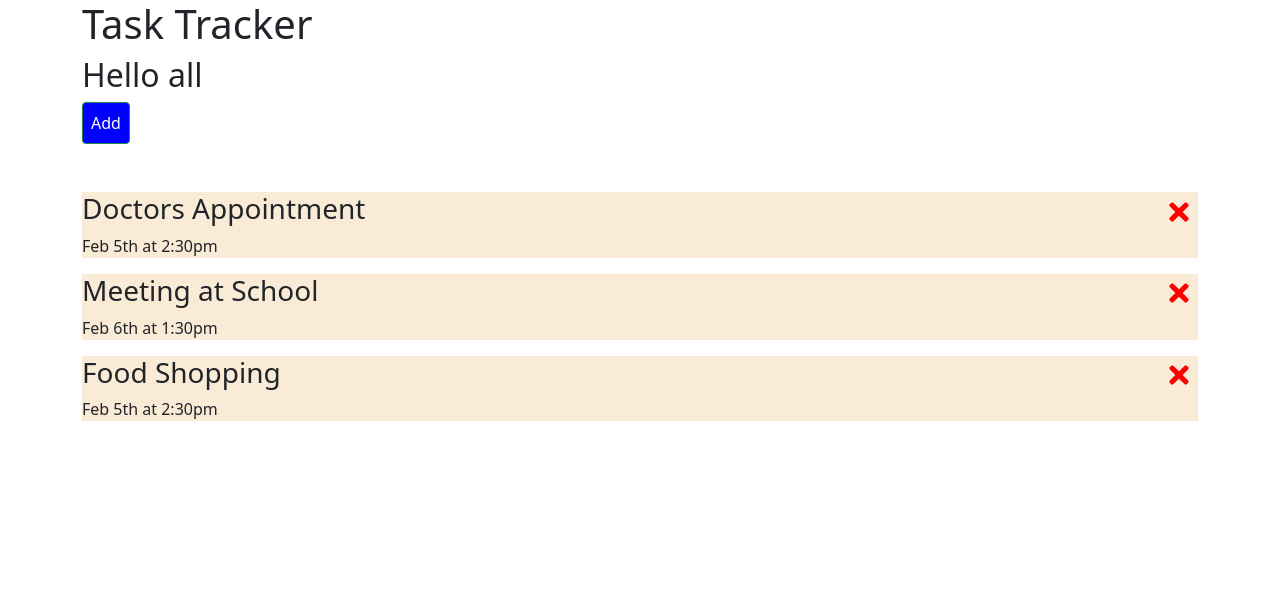
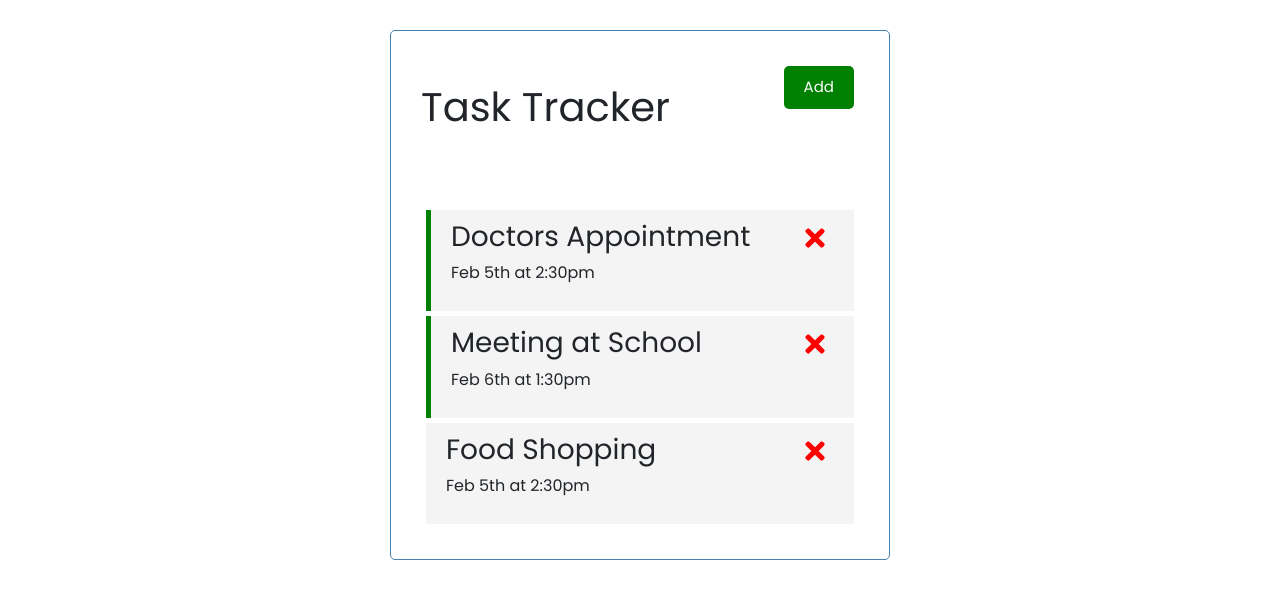
Before and after one commit to nenad2504/React-Task-Tracker, a React (Vite) app: page / in a window 1280 px wide. Shown: the top 598 px of the page. Built offline with nearby package versions, Linux system fonts and the light colour scheme.

Commit message:
added toogle reminder and css

```diff
--- a/src/App.jsx
+++ b/src/App.jsx
@@ -31,11 +31,16 @@ const deleteTask = (id) => {
   setTasks(tasks.filter((task) => task.id != id));
 };
 
+//Toogle reminder
+const toggleReminder = (id) => {
+  setTasks(tasks.map((task) => task.id === id ? {...task, reminder: !task.reminder} : task))
+}
+
   return (
     <>
     <div className='container'>
       <Header ime={name} />
-      {tasks.length > 0 ? <Tasks tasks={tasks} onDelete={deleteTask}/> : 'No Tasks To Show'}
+      {tasks.length > 0 ? <Tasks tasks={tasks} onDelete={deleteTask} onToggle={toggleReminder}/> : 'No Tasks To Show'}
     </div>
     </>
   )
--- a/src/components/Button.jsx
+++ b/src/components/Button.jsx
@@ -3,7 +3,7 @@ import PropTypes from 'prop-types'
 const Button = ({ color, text, onClick }) => {
   return (
     <div className='mb-5'>
-        <button onClick={onClick} style={{ backgroundColor: color }} className='btn btn-success p-2'>{text}</button>
+        <button onClick={onClick} style={{ backgroundColor: color }} className='btn'>{text}</button>
     </div>
   )
 }
--- a/src/components/Header.jsx
+++ b/src/components/Header.jsx
@@ -10,8 +10,7 @@ const Header = (props) => {
   return (
     <header className='header'>
         <h1>Task Tracker</h1>
-        <h2>Hello {props.ime}</h2>
-        <Button color='blue' text='Add' onClick={onClick} />
+        <Button color='green' text='Add' onClick={onClick} />
     </header>
   )
 }
--- a/src/components/Task.jsx
+++ b/src/components/Task.jsx
@@ -1,11 +1,15 @@
 import { FaTimes} from 'react-icons/fa';
 
-const Task = ({task, onDelete}) => {
+const Task = ({task, onDelete, onToggle}) => {
   return (
-    <div className="task">
+    <div className={`task ${task.reminder ? 'reminder' : ''}`} onDoubleClick={() => onToggle(task.id)}>
      <h3 className="d-flex justify-content-between align-items-center">
         {task.text}
-        <span style={{ margin: '0' }}><FaTimes style={{ marginRight: '5px', color: 'red', cursor: 'pointer' }} onClick={() => onDelete(task.id)} /></span>
+        <span style={{ margin: '0' }}>
+          <FaTimes
+          style={{ marginRight: '5px', color: 'red', cursor: 'pointer' }}
+          onClick={() => onDelete(task.id)} />
+        </span>
     </h3>
     <p>{task.day}</p>
     </div>
--- a/src/components/Tasks.jsx
+++ b/src/components/Tasks.jsx
@@ -1,10 +1,10 @@
 import Task from "./Task"
 
-const Tasks = ({tasks, onDelete}) => {
+const Tasks = ({tasks, onDelete, onToggle}) => {
 
   return (
     <div className="mt-5">{tasks.map(task =>(
-        <Task key={task.id} task={task} onDelete={onDelete}/>
+        <Task key={task.id} task={task} onDelete={onDelete} onToggle={onToggle}/>
     ))}</div>
   )
 }
--- a/src/index.css
+++ b/src/index.css
@@ -1,3 +1,112 @@
+@import url('https://fonts.googleapis.com/css2?family=Poppins:wght@300;400&display=swap');
+
+* {
+  box-sizing: border-box;
+  margin: 0;
+  padding: 0;
+}
+
+body {
+  font-family: 'Poppins', sans-serif;
+}
+
+.container {
+  max-width: 500px;
+  margin: 30px auto;
+  overflow: auto;
+  min-height: 300px;
+  border: 1px solid steelblue;
+  padding: 30px;
+  border-radius: 5px;
+}
+
+.header {
+  display: flex;
+  justify-content: space-between;
+  align-items: center;
+  margin-bottom: 20px;
+}
+
+.btn {
+  display: inline-block;
+  background: #000;
+  color: #fff;
+  border: none;
+  padding: 10px 20px;
+  margin: 5px;
+  border-radius: 5px;
+  cursor: pointer;
+  text-decoration: none;
+  font-size: 15px;
+  font-family: inherit;
+}
+
+.btn:focus {
+  outline: none;
+}
+
+.btn:active {
+  transform: scale(0.98);
+}
+
+.btn-block {
+  display: block;
+  width: 100%;
+}
+
 .task {
-  background-color: antiquewhite;
+  background: #f4f4f4;
+  margin: 5px;
+  padding: 10px 20px;
+  cursor: pointer;
 }
+
+.task.reminder {
+  border-left: 5px solid green;
+}
+
+.task h3 {
+  display: flex;
+  align-items: center;
+  justify-content: space-between;
+}
+
+.add-form {
+  margin-bottom: 40px;
+}
+
+.form-control {
+  margin: 20px 0;
+}
+
+.form-control label {
+  display: block;
+}
+
+.form-control input {
+  width: 100%;
+  height: 40px;
+  margin: 5px;
+  padding: 3px 7px;
+  font-size: 17px;
+}
+
+.form-control-check {
+  display: flex;
+  align-items: center;
+  justify-content: space-between;
+}
+
+.form-control-check label {
+  flex: 1;
+}
+
+.form-control-check input {
+  flex: 2;
+  height: 20px;
+}
+
+footer {
+  margin-top: 30px;
+  text-align: center;
+}
```
